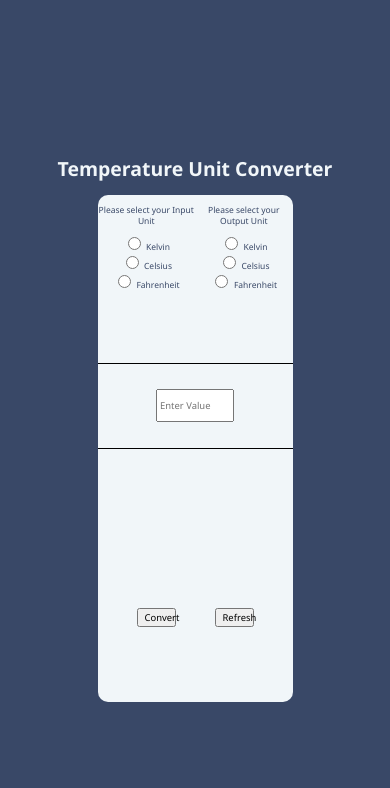
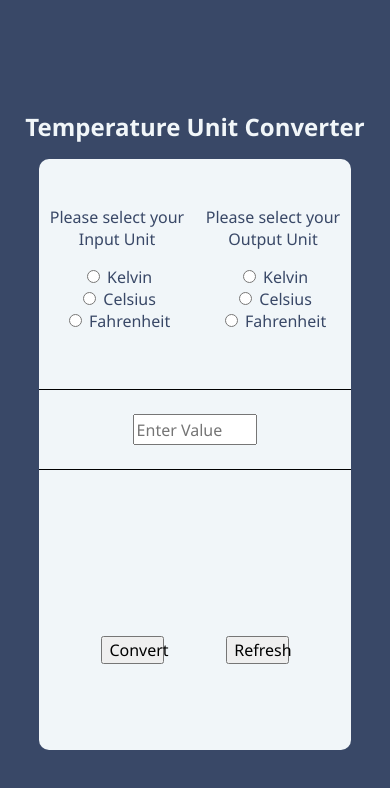
Before and after one commit to MuhammadFASEEH2002/Unit-converter, a plain HTML site: page index.html in a window 390 px wide. Drawn offline with Linux system fonts and the light colour scheme.

Commit message:
1/5/2023

```diff
--- a/media-mobile.css
+++ b/media-mobile.css
@@ -1,8 +1,24 @@
 @media screen and (max-width: 480px) {
     *{
-        font-size: 0.9em;
+        font-size: 1em;
     }
     .main-heading{
         font-size: 1.5em ;
     }
+    .main-container{
+        height: 70vh;
+        width: 80vw;
+    }
+    .input-values{
+        height: 25vh;
+    }
+    .enter-value{
+        height: 10vh;
+    }
+    .buttons{
+        height: 25vh;
+    }
+    .result{
+        height: 10vh;
+    }
 }
--- a/style.css
+++ b/style.css
@@ -31,6 +31,7 @@ body{
     height: 20vh;
     align-items: center;
     justify-content: center;
+    margin-top: 10%;
 }
 .left{
     height: 100%;
```
